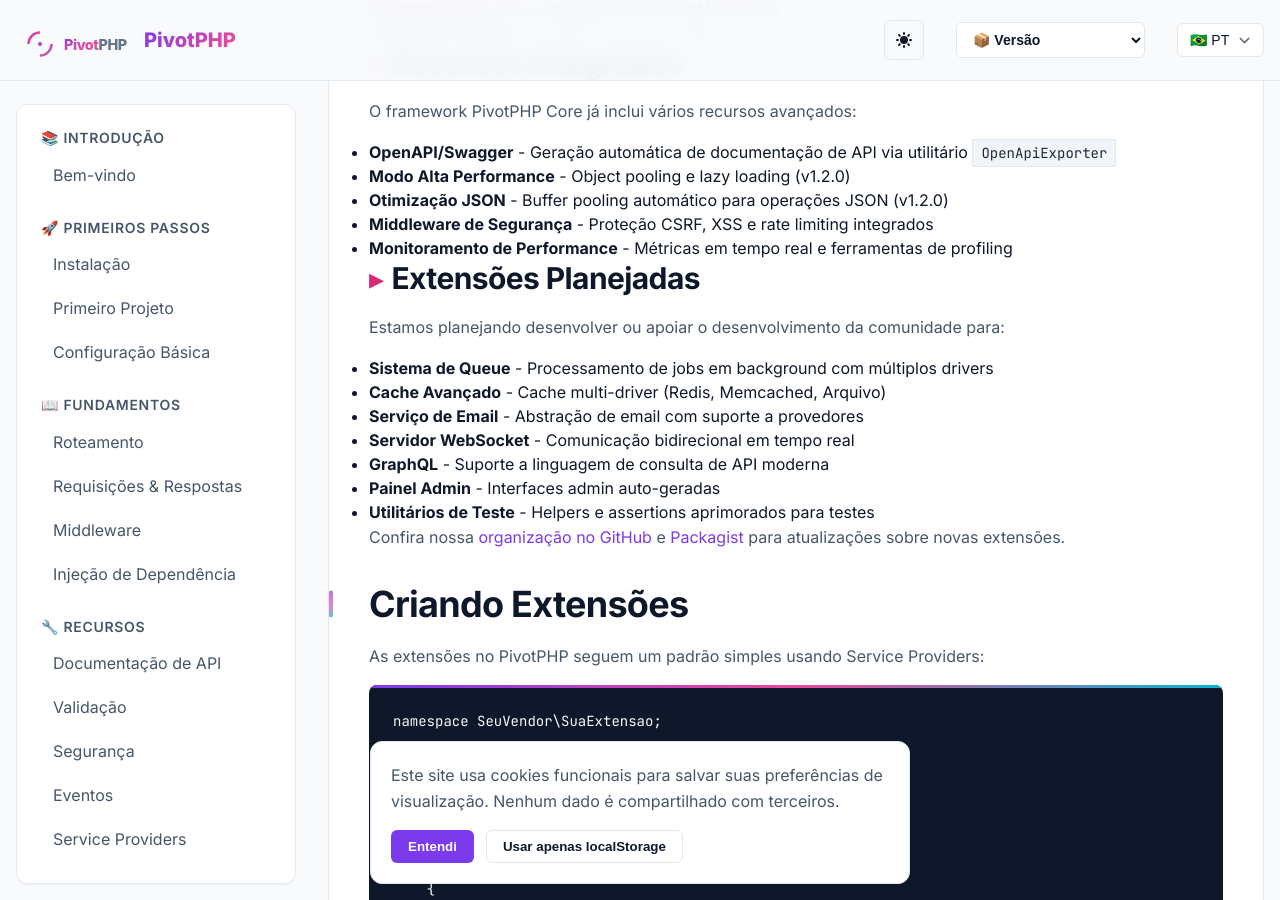
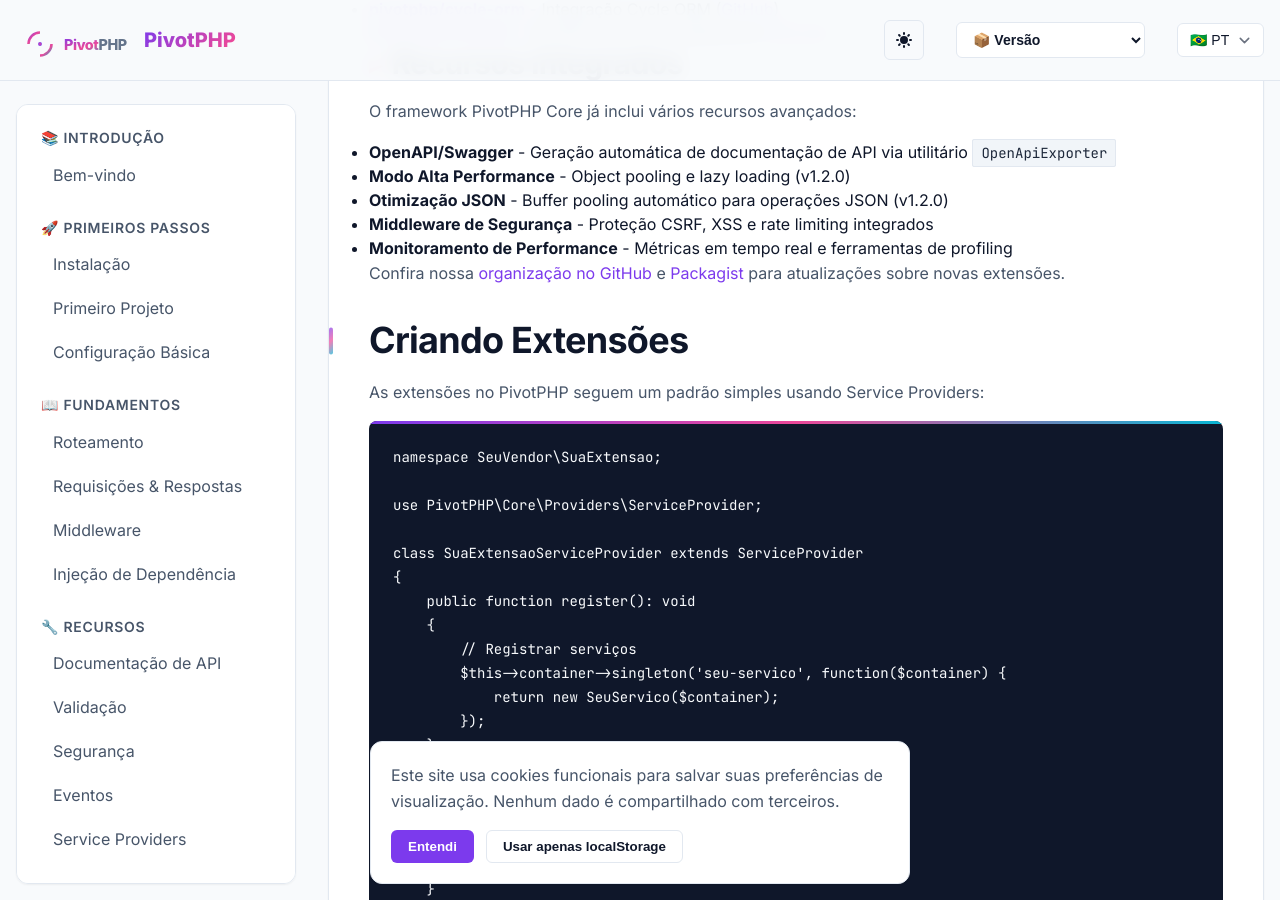
Before and after one commit to PivotPHP/website, a Jekyll site: the page built from pt/docs/extensions.md, in a window 1280 px wide and 900 px high, scrolled down 1534 px. Built offline with Jekyll 4.4.1, drawn with Linux system fonts in a browser that asks for light colours.

Commit message:
docs: remover roadmaps vencidos do site (SPEC-016, parte website) (#5)
- extensions.md (raiz, v1, v2): remove a seção "Extensões Planejadas"
  (filas, cache multi-driver, e-mail, WebSocket, GraphQL, painel admin,
  utilitários de teste), nenhuma implementada.
- extensions/reactphp.md (raiz, v1, v2): remove "Recursos Futuros"
  (WebSocket, HTTP/2, clustering, SSE), roadmap da v0.2.0 nunca lançada.
- README.md: remove "Internacionalização: Planejada para futuras versões"
  e corrige a versão atual para v2.1.1 (conforme _data/versions.yml).

O exemplo de WebSocket em why-pivotphp.md é tratado na SPEC-012.

Refs: https://github.com/PivotPHP/pivotphp-specs/blob/main/SPECS/SPEC-016-expired-roadmaps.md

Co-authored-by: Claude Opus 5.5 <noreply@anthropic.com>

```diff
--- a/pt/docs/extensions.md
+++ b/pt/docs/extensions.md
@@ -68,18 +68,6 @@ O framework PivotPHP Core já inclui vários recursos avançados:
 - **Middleware de Segurança** - Proteção CSRF, XSS e rate limiting integrados
 - **Monitoramento de Performance** - Métricas em tempo real e ferramentas de profiling
 
-### Extensões Planejadas
-
-Estamos planejando desenvolver ou apoiar o desenvolvimento da comunidade para:
-
-- **Sistema de Queue** - Processamento de jobs em background com múltiplos drivers
-- **Cache Avançado** - Cache multi-driver (Redis, Memcached, Arquivo)
-- **Serviço de Email** - Abstração de email com suporte a provedores
-- **Servidor WebSocket** - Comunicação bidirecional em tempo real
-- **GraphQL** - Suporte a linguagem de consulta de API moderna
-- **Painel Admin** - Interfaces admin auto-geradas
-- **Utilitários de Teste** - Helpers e assertions aprimorados para testes
-
 Confira nossa [organização no GitHub]({{ site.github_url }}) e [Packagist](https://packagist.org/packages/pivotphp/) para atualizações sobre novas extensões.
 
 ## Criando Extensões
```
Also changed, not shown: pt/docs/extensions/reactphp.md (+0 -10 lines), pt/docs/v1/extensions.md (+0 -12 lines), pt/docs/v1/extensions/reactphp.md (+0 -10 lines), pt/docs/v2/extensions.md (+0 -12 lines), pt/docs/v2/extensions/reactphp.md (+0 -10 lines), README.md.
